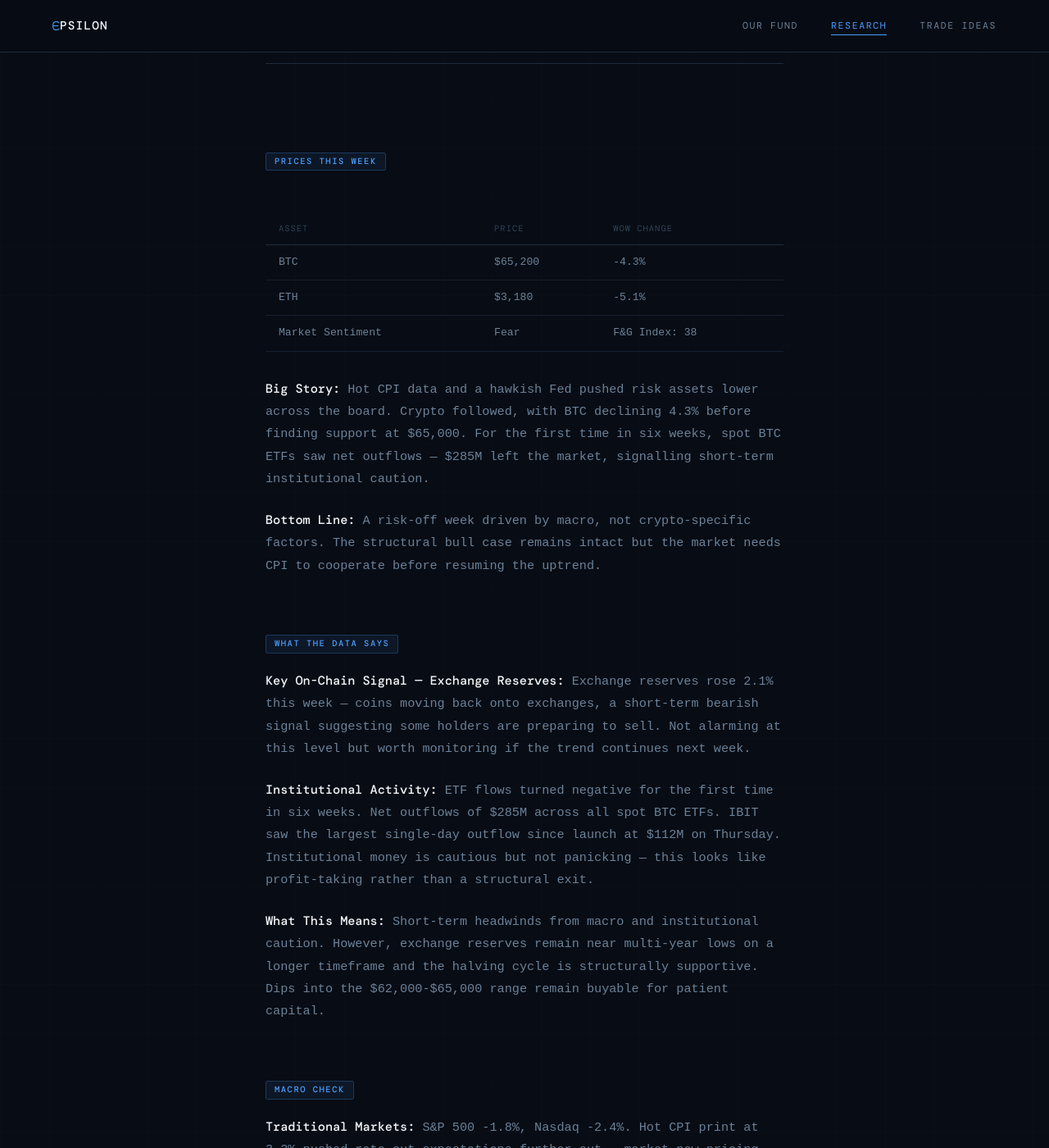
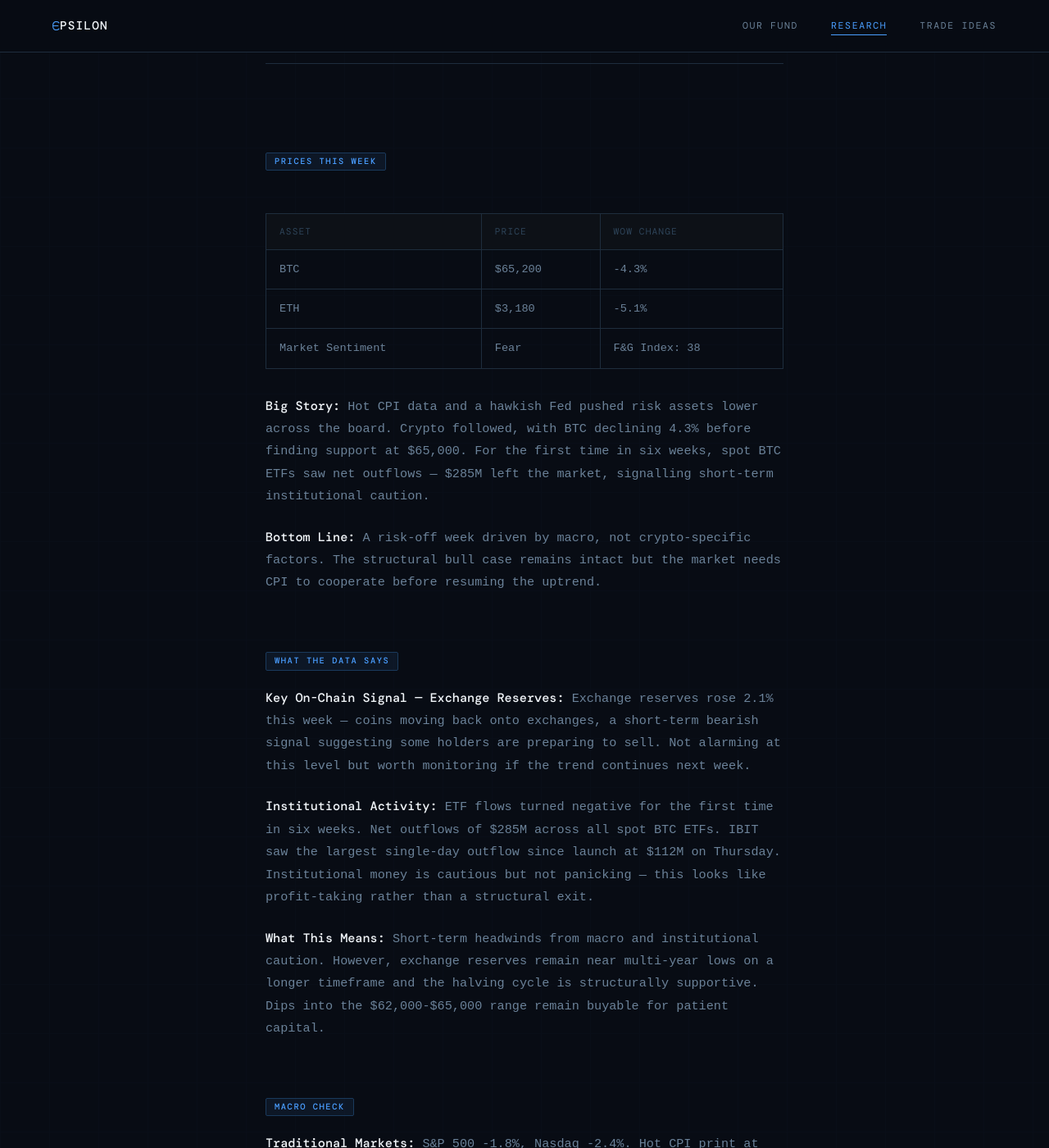
Before and after one commit to Epsilon-Fund/epsilon-fund.github.io, a Jekyll site: the page built from _research/2026-03-02-epsilon-weekly-crypto-issue-1.md, in a window 1280 px wide and 1400 px high, scrolled down 489 px. Shown: the whole window at 82% size. Built offline with Jekyll 4.4.1, drawn with Linux system fonts in a browser that asks for light colours; some web fonts are replaced.

Commit message:
Style post-content tables: mono font, full borders, bg on headers
Co-Authored-By: Claude Opus 4.6 <noreply@anthropic.com>

```diff
--- a/assets/css/main.scss
+++ b/assets/css/main.scss
@@ -585,23 +585,26 @@ strong { color: var(--text-primary); font-weight: 500; }
   width: 100%;
   border-collapse: collapse;
   margin: 32px 0;
-  font-size: 0.82rem;
+  font-family: var(--font-mono);
+  font-size: 0.85rem;
+  display: table;
 }
 
 .post-content th {
   text-align: left;
-  padding: 10px 16px;
-  border-bottom: 1px solid var(--border);
+  padding: 12px 16px;
+  border: 1px solid var(--border);
   color: var(--text-muted);
   font-weight: 400;
   text-transform: uppercase;
   letter-spacing: 0.1em;
-  font-size: 0.65rem;
+  font-size: 0.7rem;
+  background: var(--bg-secondary);
 }
 
 .post-content td {
-  padding: 10px 16px;
-  border-bottom: 1px solid var(--border-subtle);
+  padding: 12px 16px;
+  border: 1px solid var(--border);
   color: var(--text-secondary);
 }
 
```
